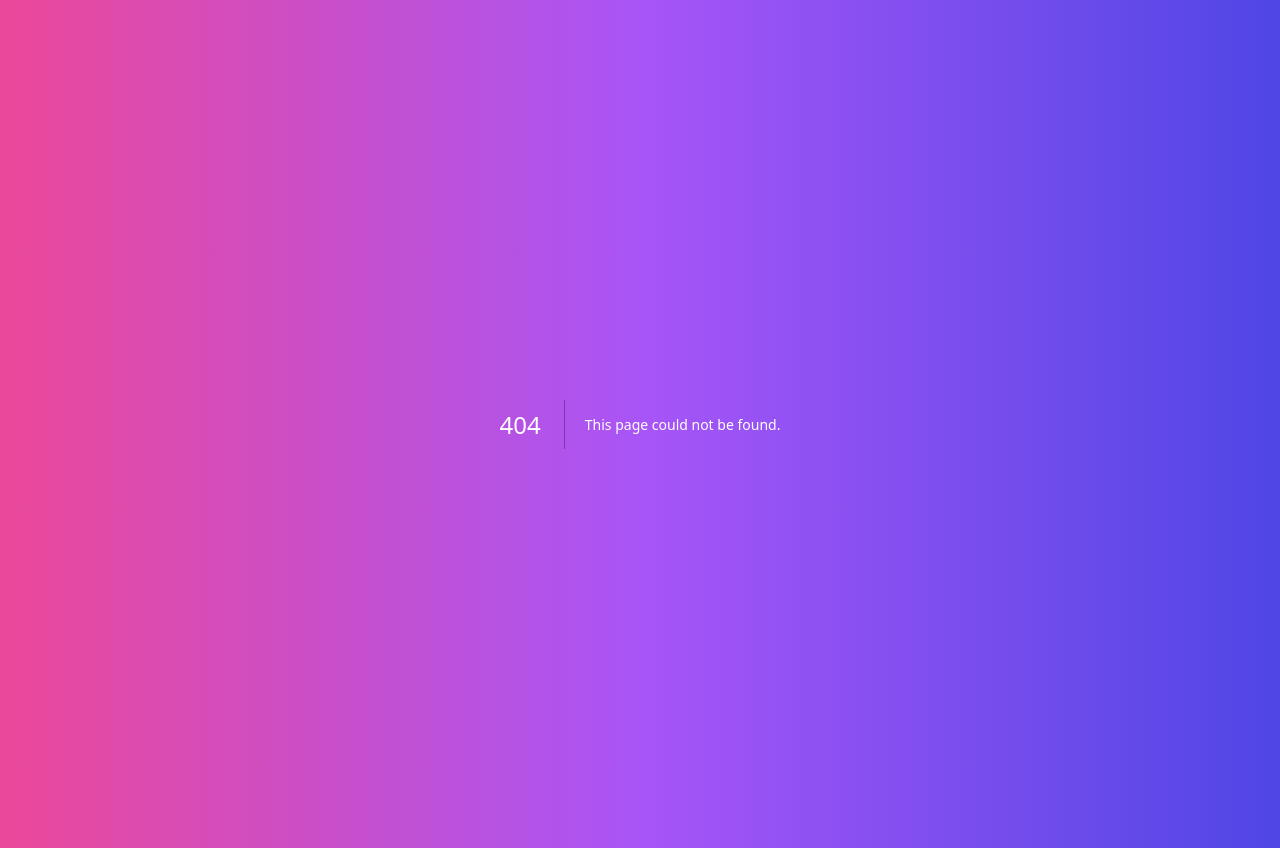
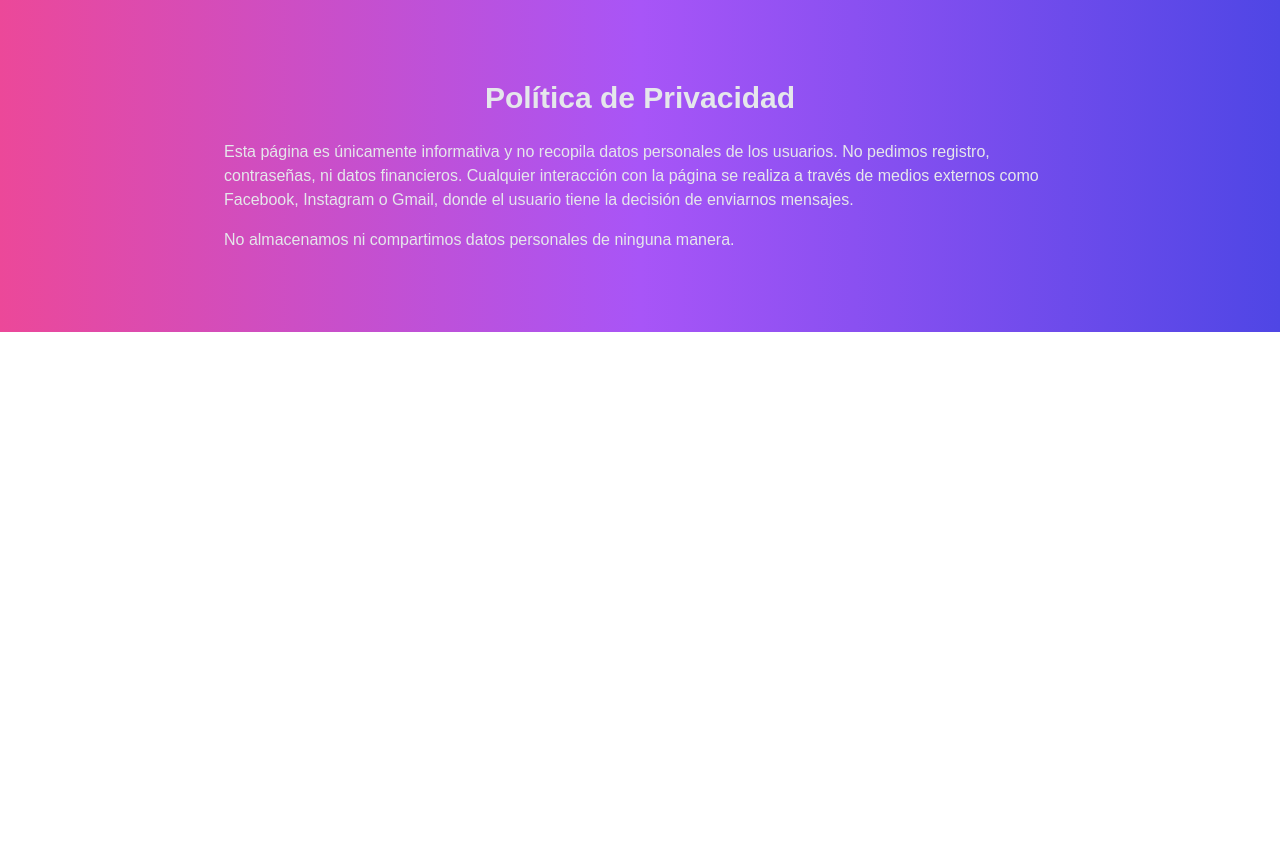
Before and after one commit to GiaWong/ingeniaconangie, a Next.js app: page /privacidad in a window 1280 px wide. Before the commit this address had no page. After the commit the page ends 800 px from the top, so only its background shows below. Built offline with nearby package versions, Linux system fonts and the light colour scheme.

Commit message:
feat: agrego pages/privacidad.js y pages/terminos.js

```diff
--- /dev/null
+++ b/src/pages/privacidad.js
@@ -0,0 +1,20 @@
+import Layout from "../components/Layout";
+
+export default function Privacidad() {
+  return (
+    <Layout>
+      <div className="max-w-4xl mx-auto p-8 text-gray-200">
+        <h1 className="text-3xl font-bold text-center mb-6">Política de Privacidad</h1>
+        <p>
+          Esta página es únicamente informativa y no recopila datos personales de los usuarios.
+          No pedimos registro, contraseñas, ni datos financieros. Cualquier interacción con la
+          página se realiza a través de medios externos como Facebook, Instagram o Gmail,
+          donde el usuario tiene la decisión de enviarnos mensajes.
+        </p>
+        <p className="mt-4">
+          No almacenamos ni compartimos datos personales de ninguna manera.
+        </p>
+      </div>
+    </Layout>
+  );
+}
```
Also changed, not shown: src/pages/terminos.js (added).
